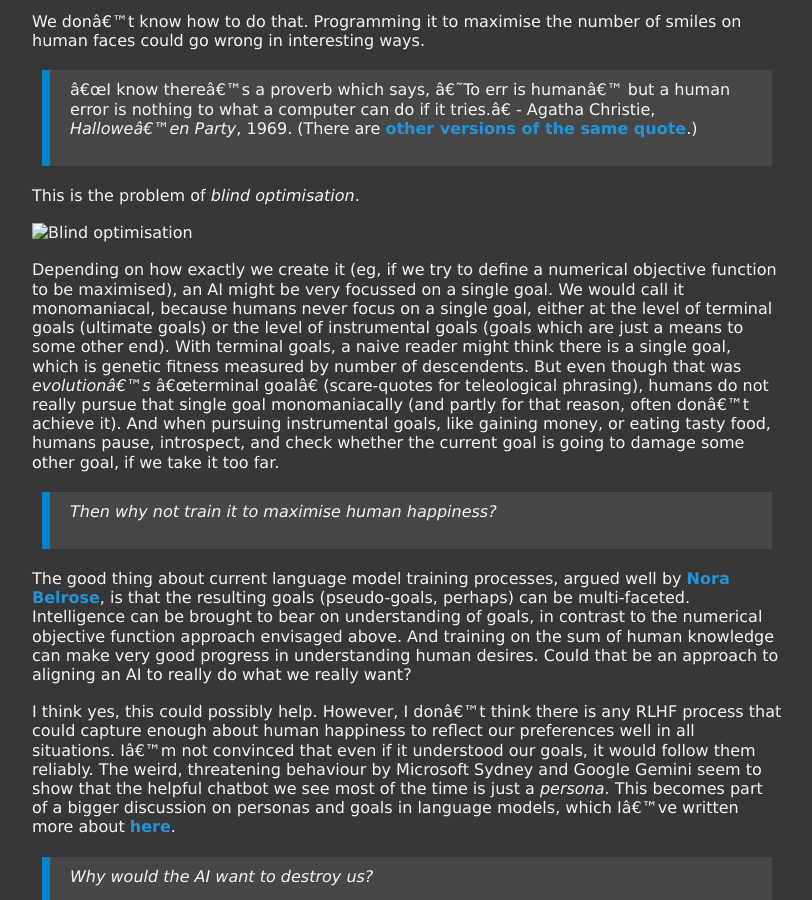
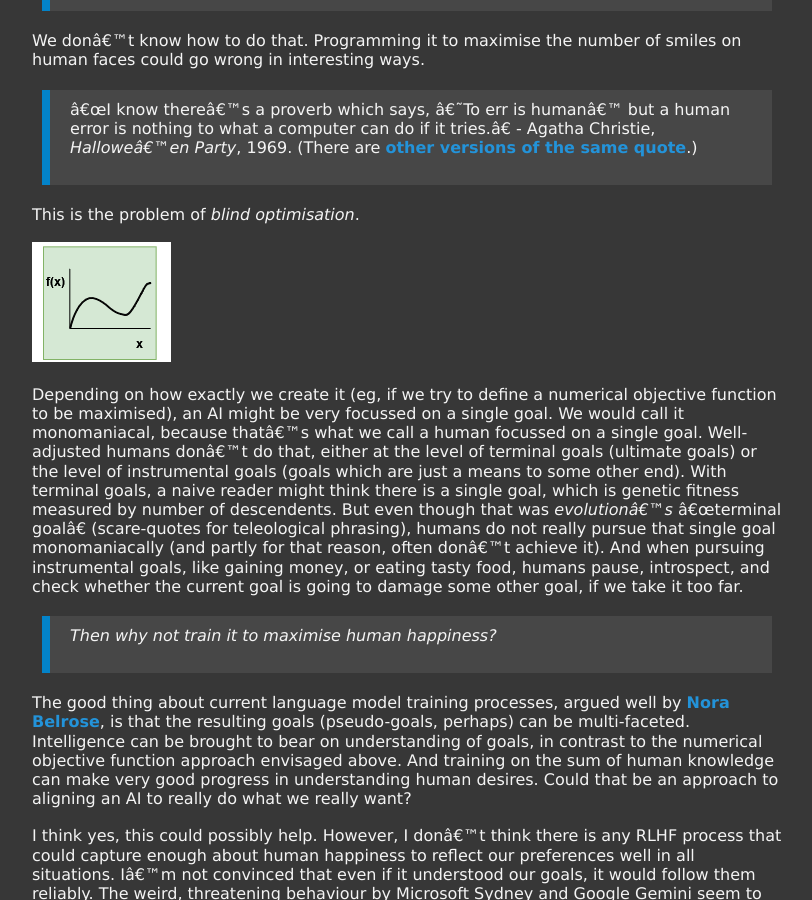
Before and after one commit to jmmcd/jmmcd.github.com, a Jekyll site: the page built from _posts/2024-03-03-whats-your-pdoom-ai-risk-ai-safety.md, in a window 1280 px wide and 900 px high, scrolled down 8336 px. Shown: the whole window, without its empty margins (233-1045 px from the left). Built offline with Jekyll 4.4.1, drawn with Linux system fonts in a browser that asks for light colours; our own code applies the rules of GitHub Pages for plain Markdown files; some of the changed text lies outside the part shown.

Commit message:
fixed image paths, edited a little

```diff
--- a/_posts/2024-03-03-whats-your-pdoom-ai-risk-ai-safety.md
+++ b/_posts/2024-03-03-whats-your-pdoom-ai-risk-ai-safety.md
@@ -206,9 +206,9 @@
 
 This is the problem of *blind optimisation*.
 
-![Blind optimisation](../images/2024-03-03-whats-your-pdoom/icon-blind-optimisation.png)
+![Blind optimisation](../../../images/2024-03-03-whats-your-pdoom/icon-blind-optimisation.png)
 
-Depending on how exactly we create it (eg, if we try to define a numerical objective function to be maximised), an AI might be very focussed on a single goal. We would call it monomaniacal, because humans never focus on a single goal, either at the level of terminal goals (ultimate goals) or the level of instrumental goals (goals which are just a means to some other end). With terminal goals, a naive reader might think there is a single goal, which is genetic fitness measured by number of descendents. But even though that was *evolution's* "terminal goal" (scare-quotes for teleological phrasing), humans do not really pursue that single goal monomaniacally (and partly for that reason, often don't achieve it). And when pursuing instrumental goals, like gaining money, or eating tasty food, humans pause, introspect, and check whether the current goal is going to damage some other goal, if we take it too far.
+Depending on how exactly we create it (eg, if we try to define a numerical objective function to be maximised), an AI might be very focussed on a single goal. We would call it monomaniacal, because that's what we call a human focussed on a single goal. Well-adjusted humans don't do that, either at the level of terminal goals (ultimate goals) or the level of instrumental goals (goals which are just a means to some other end). With terminal goals, a naive reader might think there is a single goal, which is genetic fitness measured by number of descendents. But even though that was *evolution's* "terminal goal" (scare-quotes for teleological phrasing), humans do not really pursue that single goal monomaniacally (and partly for that reason, often don't achieve it). And when pursuing instrumental goals, like gaining money, or eating tasty food, humans pause, introspect, and check whether the current goal is going to damage some other goal, if we take it too far.
 
 
 
@@ -222,7 +222,7 @@
 
 *Instrumental convergence* is the idea that no matter what your ultimate goals, your instrumental goals will tend to be the same: power, resources, autonomy. Whether the AI wants paperclips, or minimising or maximising some measure of entropy somewhere, or some goal related to human affairs, or long-term survival and reproduction - among the first things it should do are: put in place plans to avoid being shut down or losing its autonomy, and acquire power and resources to allow it to take action.
 
-![Instrumental convergence](../images/2024-03-03-whats-your-pdoom/icon-instrumental-convergence.png)
+![Instrumental convergence](../../../images/2024-03-03-whats-your-pdoom/icon-instrumental-convergence.png)
 
 If these goals can be best accomplished by eliminating humans, then it might try to do that. But even if humans are basically irrelevant to these goals:
 
@@ -233,7 +233,7 @@
 
 In humans, perhaps there's some evidence of this association, though probably it's correlational, not causal. But among agents in general, there's no reason to hope for this.
 
-![The orthogonality thesis](../images/2024-03-03-whats-your-pdoom/icon-orthogonality-thesis.png)
+![The orthogonality thesis](../../../images/2024-03-03-whats-your-pdoom/icon-orthogonality-thesis.png)
 
 The *orthogonality thesis* is just this: an agent could have any set of goals, independent of its level of intelligence.
 
@@ -285,7 +285,7 @@
 
 Air-gaps could provide some security.
 
-![air-gaps](../images/2024-03-03-whats-your-pdoom/airgap.jpg)
+![air-gaps](../../../images/2024-03-03-whats-your-pdoom/airgap.jpg)
 
 There have been demonstrations of data exfiltration from air-gapped computers. But this shouldn't convince you (perhaps at best, it should plant a seed of doubt) because exfiltration by an outsider from the air-gapped computer is a different scenario from exfiltration by the AI from within.
 
@@ -338,13 +338,15 @@
 
 A central issue in some AI Safety debates is whether "take-off" would be fast or slow. "Take-off" is the period of time during which AI intelligence and generality are growing, from definitely below human-level to definitely above. For the purpose of discussing this speed, let's assume that AGI/ASI is indeed possible, so "take-off" is at least well-defined. One of the main reasons to think that take-off could be fast is that it could be *recursive self-improvement*, ie an "intelligence explosion".
 
+![Intelligence Explosion](../../../images/2024-03-03-whats-your-pdoom/icon-intelligence-explosion.png)
+
 > *Is recursive self-improvement really possible?*
 
 We've already discussed whether AGI/ASI are really possible, so now we'll assume they are. If so, IJ Good's argument seems strong.
 
 I put the question to the audience:
 
-![Recursive self-improvement](../images/2024-03-03-whats-your-pdoom/ai-safety-self-improvement.png)
+![Recursive self-improvement: is it possible and important?](../../../images/2024-03-03-whats-your-pdoom/ai-safety-self-improvement.png)
 
 Opinions here are mixed - substantial fractions think self-improvement is not really possible, or could only have a small effect. Others think it could be substantial.
 
@@ -411,7 +413,7 @@
 
 However, it's not clear that we really need autonomous and general AI for these benefits. Could we get most of the benefits from narrow AI, and avoid most of the dangers? I put this question to an audience during a talk and got these results:
 
-![Benefits of narrow AI](../images/2024-03-03-whats-your-pdoom/ai-safety-benefits.png)
+![Benefits of narrow AI](../../../images/2024-03-03-whats-your-pdoom/ai-safety-benefits.png)
 
 I think we could program lots of specialist AIs to help us with specific problems. Part of my thinking here is that I'm fundamentally optimistic that we have all the tools we need to solve most of our problems, we just lack political will to really work on them and accept the essential trade-offs. An AI won't help with that.
 
@@ -449,9 +460,9 @@
 
 # The duality of AI
 
-As evidence that AI could be the greatest hero or the greatest villain ever, here is the author **winning** a "Heroes and Villains"-themed charity run in University of Galway, *while wearing a ChatGPT logo*.
+As evidence that AI could be the greatest hero or the greatest villain ever, here is the author **winning** a "Heroes and Villains"-themed charity run in University of Galway in February 2024, *while wearing a ChatGPT logo*.
 
-![Heroes and Villains](../images/2024-03-03-whats-your-pdoom/heroes-and-villains-rag-run.jpg)
+![Heroes and Villains](../../../images/2024-03-03-whats-your-pdoom/heroes-and-villains-rag-run.jpg)
 
 
 
```
Also changed, not shown: other parts of _posts/2024-03-03-whats-your-pdoom-ai-risk-ai-safety.md (+11 -2 lines).
